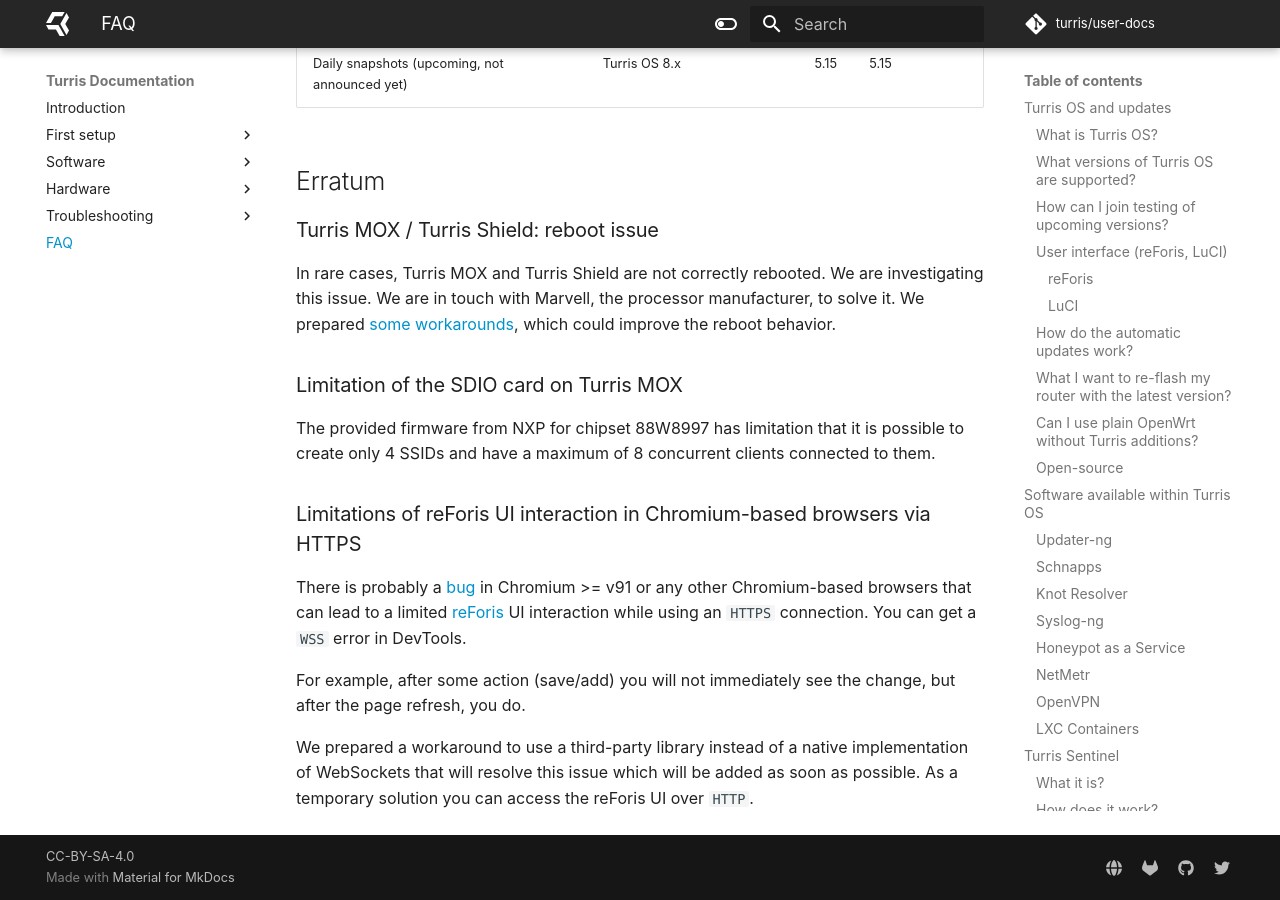
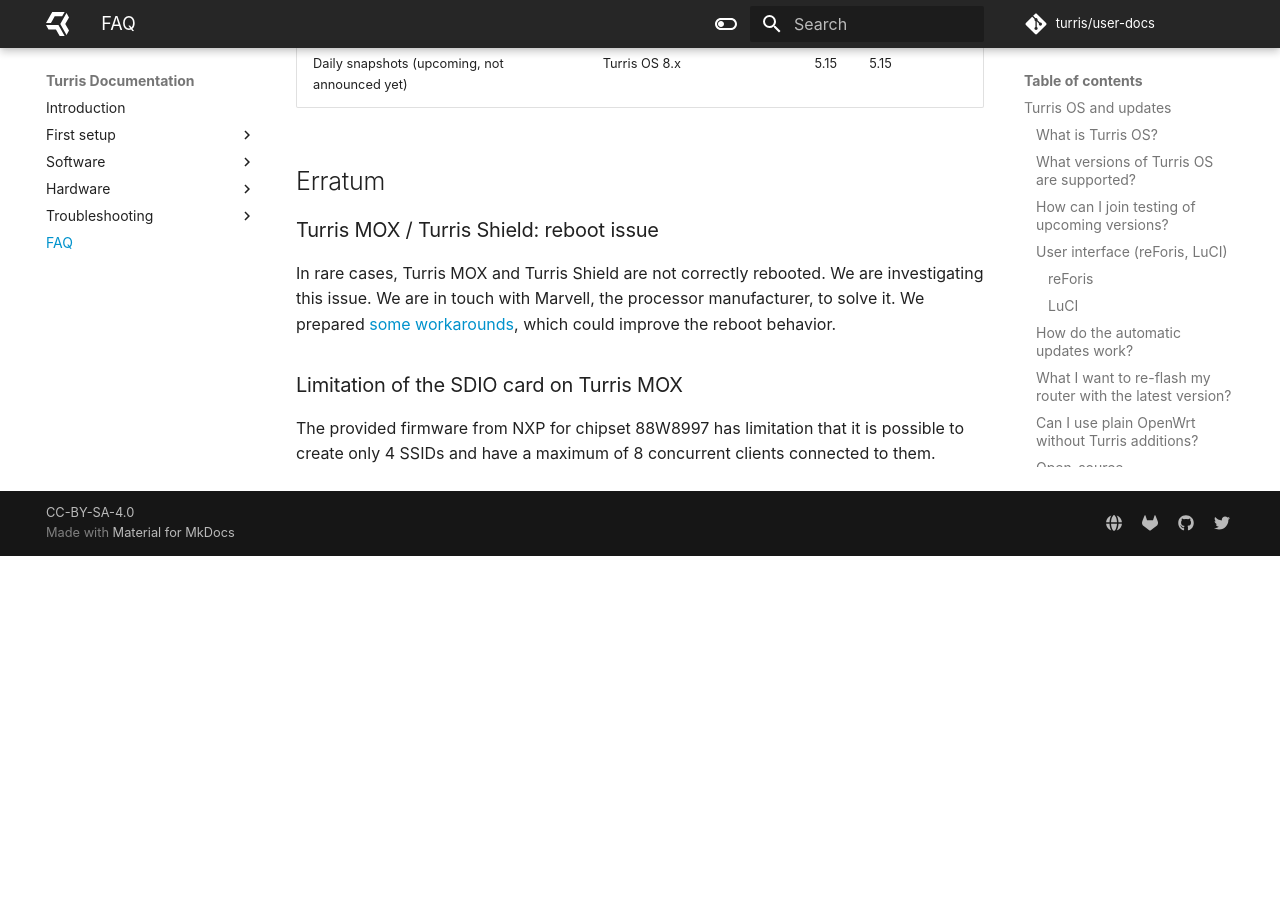
Before and after one commit to turris-cz/user-docs, an MkDocs documentation site: the page built from docs/basics/faq.md, in a window 1280 px wide and 900 px high, scrolled down 7658 px. Built offline with MkDocs 1.6.1 and Material for MkDocs 9.7.7, drawn with Linux system fonts in a browser that asks for light colours; plug-ins that fetch from the network failed and are left out; after the commit the page ends 8214 px from its top, so only the background shows below that.

Commit message:
faq/erratum: Remove info about limitations in reForis
In TOS 6.0.2 the error is gone.
It was most probably somehow fixed in new versions of python packages.
Or there was a coincidence with changes in chromium-based browsers.

```diff
--- a/docs/basics/faq.md
+++ b/docs/basics/faq.md
@@ -349,18 +349,3 @@
 The provided firmware from NXP for chipset 88W8997 has limitation that it is
 possible to create only 4 SSIDs and have a maximum of 8 concurrent clients
 connected to them.
-
-### Limitations of reForis UI interaction in Chromium-based browsers via HTTPS
-
-There is probably a [bug](https://crbug.com/1346579) in Chromium >= v91 or any
-other Chromium-based browsers that can lead to a limited
-[reForis](../basics/reforis/intro.md) UI interaction while using an `HTTPS`
-connection. You can get a `WSS` error in DevTools.
-
-For example, after some action (save/add) you will not immediately see the
-change, but after the page refresh, you do.
-
-We prepared a workaround to use a third-party library instead of a native
-implementation of WebSockets that will resolve this issue which will be
-added as soon as possible. As a temporary solution you can access
-the reForis UI over `HTTP`.
```
